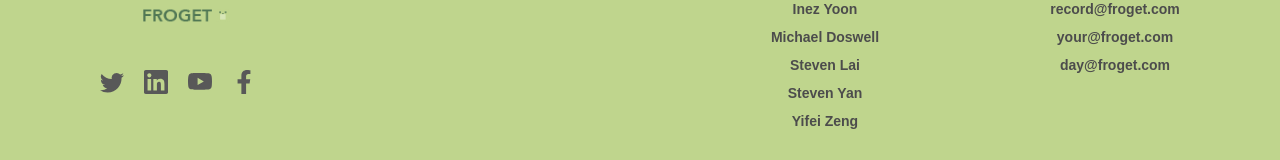
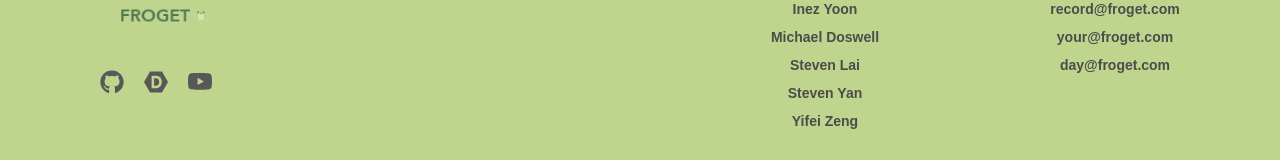
Before and after one commit to thebiggest0/QDS-group-11, a React (Vite) app: page / in a window 1280 px wide. Shown: the part 4287-4447 px from the top of the page. Built offline with nearby package versions, Linux system fonts and the light colour scheme; no server answers; a web font is replaced by a local one.

Commit message:
Change footer links

```diff
--- a/src/scenes/about/footer.jsx
+++ b/src/scenes/about/footer.jsx
@@ -1,9 +1,8 @@
 import React from 'react'
 import Logo from '../../assets/Logo.png';
-import { BsTwitter } from "react-icons/bs";
-import { SiLinkedin } from "react-icons/si";
+import { FaGithub } from 'react-icons/fa';
+import { SiDevpost } from 'react-icons/si';
 import { BsYoutube } from "react-icons/bs";
-import { FaFacebookF } from "react-icons/fa";
 
 const Footer = () => {
     return (
@@ -13,10 +12,15 @@ const Footer = () => {
                     <img src={Logo} alt="" />
                 </div>
                 <div className="footer-icons">
-                    <BsTwitter />
-                    <SiLinkedin />
-                    <BsYoutube />
-                    <FaFacebookF />
+                    <a href="https://github.com/thebiggest0/QDS-group-11" target="_blank">
+                        <FaGithub />
+                    </a>
+                    <a href="https://devpost.com/software/don-t-froget" target="_blank">
+                        <SiDevpost />
+                    </a>
+                    <a href="https://www.youtube.com/watch?v=7qAyc2Xym8Y" target="_blank">
+                        <BsYoutube />
+                    </a>
                 </div>
             </div>
             <div className="footer-section-two">
```
